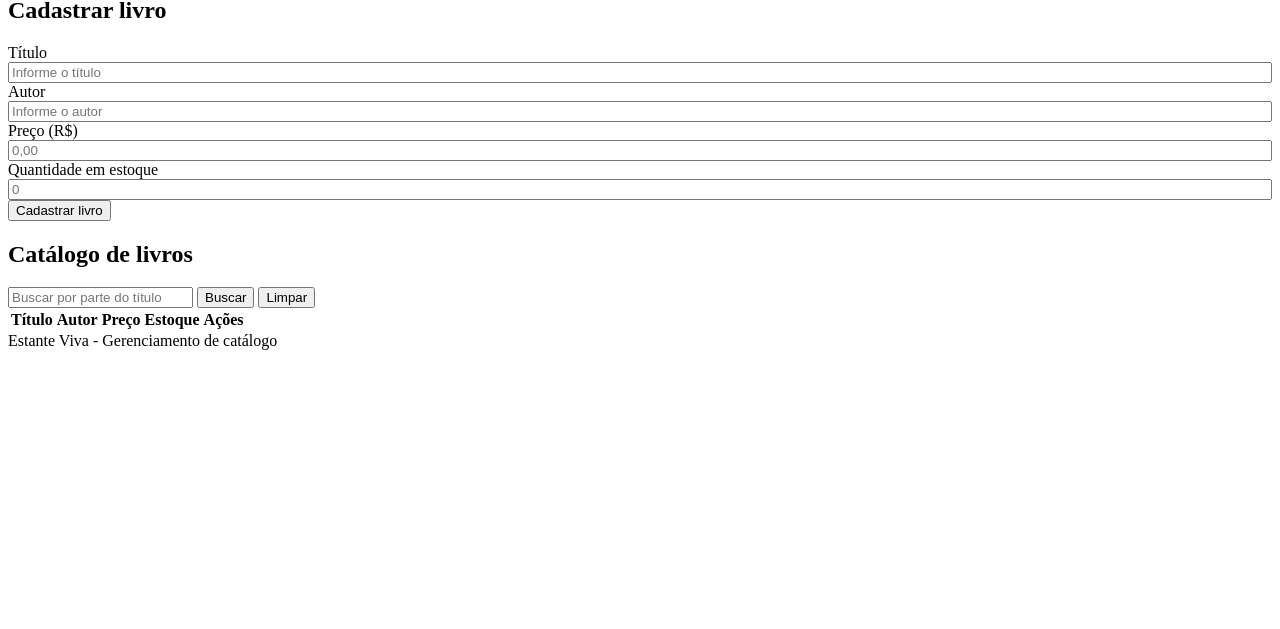
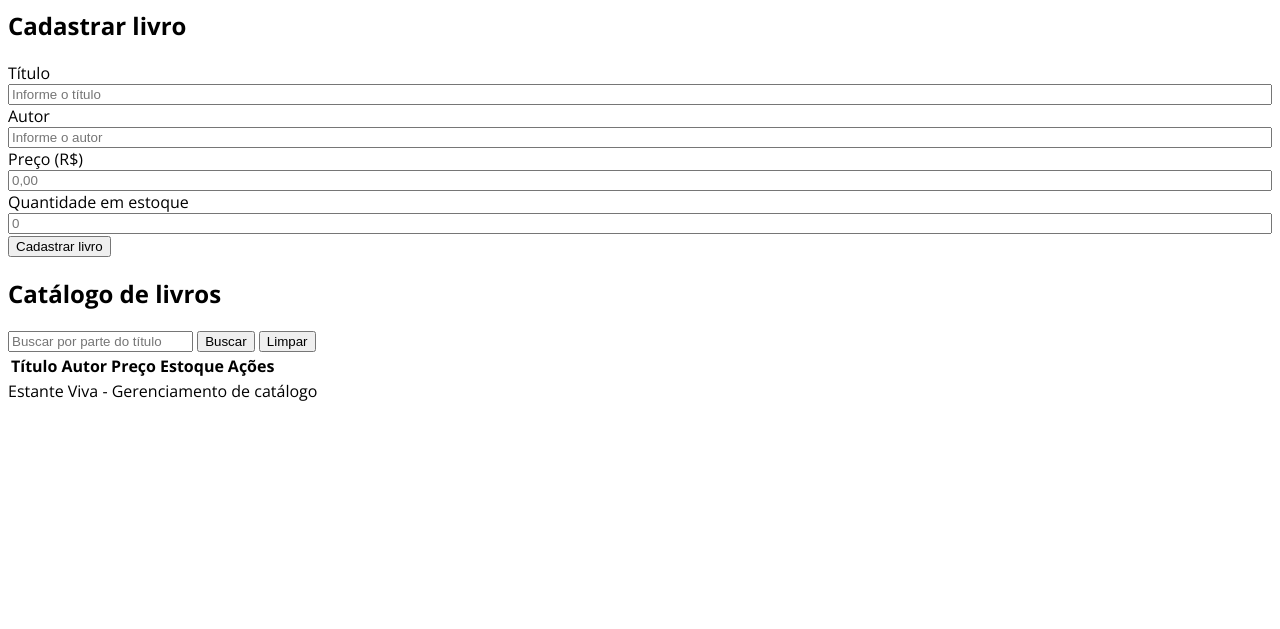
Before and after one commit to NincatBiel/estante_viva, a plain HTML site: page index.html in a window 1280 px wide. Shown: the part 171-800 px from the top of the page. Drawn offline with nearby package versions, Linux system fonts and the light colour scheme.

Commit message:
mexi no css yaaaaay e adicionei a fonte

```diff
--- a/frontend/styles.css
+++ b/frontend/styles.css
@@ -1,6 +1,14 @@
+@import url('https://fonts.googleapis.com/css2?family=Open+Sans:ital,wght@0,300..800;1,300..800&display=swap');
 
 :root{
-    --background-color: rgb(255, 255, 255);
+    --light-background: rgb(255, 255, 255);
+    --dark-background: #333333;
+    --card-panels: #EEEEEE;
+    --button-title-navbar: #245C46;
+}
+
+body{
+    font-family: 'Open Sans',sans-serif;
 }
 
 header{
```
